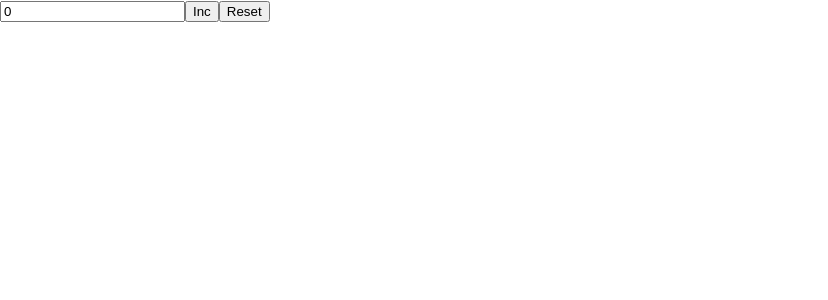
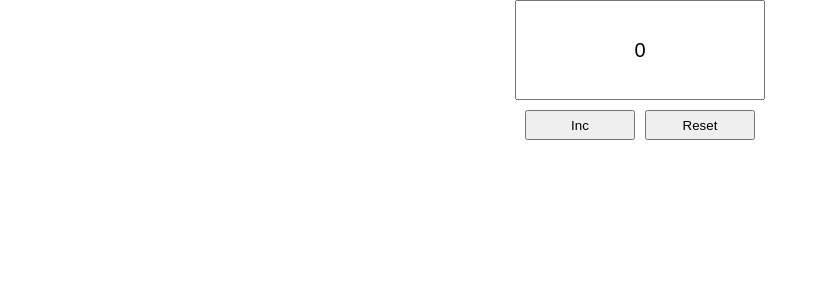
Before and after one commit to alexkarunny/counter, a React (Create React App) app: page / in a window 1280 px wide. Shown: the top 300 px of the page, without its empty margins (0-828 px from the left). Built offline with nearby package versions, Linux system fonts and the light colour scheme.

Commit message:
add some css

```diff
--- /dev/null
+++ b/src/Counter/Counter.module.css
@@ -0,0 +1,32 @@
+.wrapper {
+    margin: 0 auto;
+    width: 250px;
+    display: grid;
+    grid-template-areas:
+        'i'
+        'b'
+    ;
+    grid-template-columns: 250px;
+    grid-template-rows: 100px 50px;
+}
+
+.display {
+    grid-area: i;
+    text-align: center;
+    font-size: 20px;
+}
+
+.displayWarning {
+    grid-area: i;
+    text-align: center;
+    color: #f00;
+    font-size: 30px;
+}
+
+.buttonWrapper {
+    display: grid;
+    grid-area: b;
+    grid-template-columns: 1fr 1fr;
+    grid-gap: 10px;
+    padding: 10px;
+}
--- a/src/Counter/Counter.tsx
+++ b/src/Counter/Counter.tsx
@@ -1,4 +1,5 @@
 import React from "react";
+import classes from './Counter.module.css'
 
 export type CounterType = {
     value: number
@@ -8,10 +9,12 @@ export type CounterType = {
 
 export function Counter(props: CounterType) {
     return (
-        <div>
-            <input value={props.value}/>
-            <button onClick={props.incValue} disabled={props.value === 5}>Inc</button>
-            <button onClick={props.resetValue}>Reset</button>
+        <div className={classes.wrapper}>
+            <input value={props.value} className={props.value === 5 ? classes.displayWarning : classes.display}/>
+            <div className={classes.buttonWrapper}>
+                <button onClick={props.incValue} disabled={props.value === 5}>Inc</button>
+                <button onClick={props.resetValue}>Reset</button>
+            </div>
         </div>
     )
 }
```
